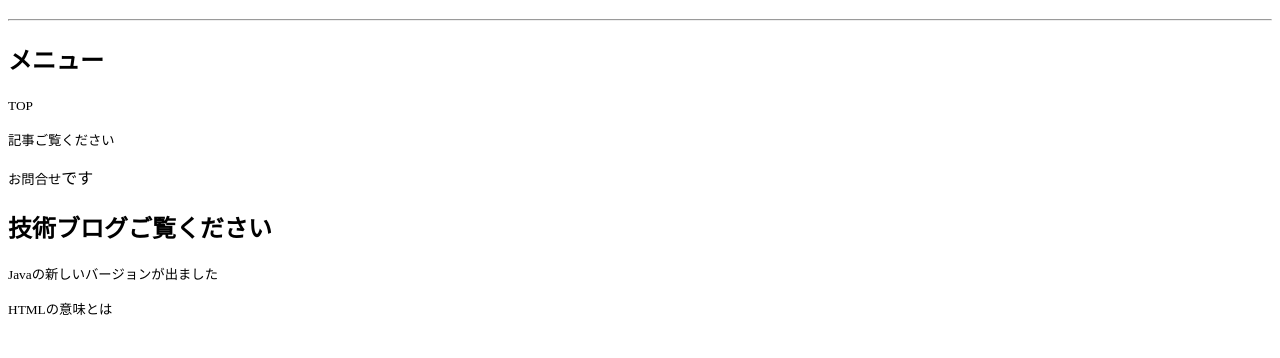
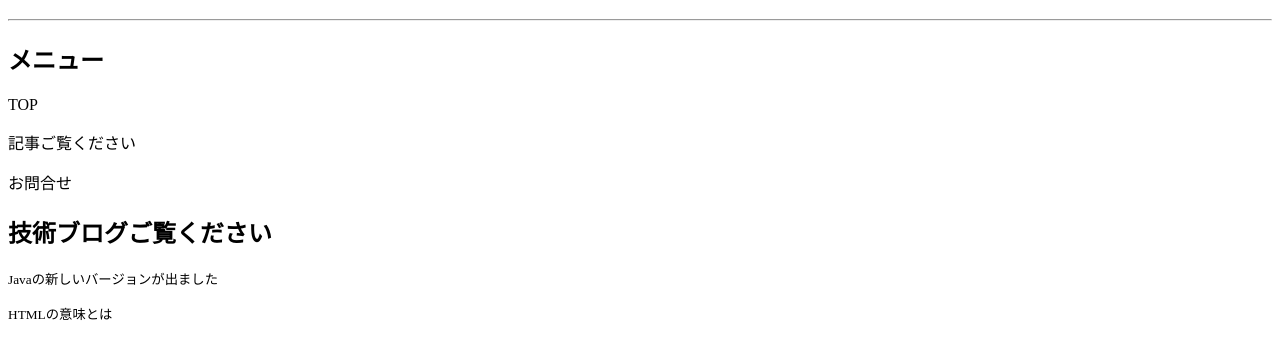
Before and after one commit to mchhichi7016/HTMLPractice, a plain HTML site: page practice/index.html in a window 1280 px wide. Shown: the part 70-428 px from the top of the page. Drawn offline with Linux system fonts and the light colour scheme.

Commit message:
new index update 13:20

```diff
--- a/practice/index.html
+++ b/practice/index.html
@@ -8,16 +8,21 @@
 </head>
 
 <body>
-    <!--見出しを書きます-->
     <h1><span style="color: red;">天才エンジニア</span>の技術ブログ</h1>
     <hr>
+
+    <div>
     <h2>メニュー</h2>
-    <p><small>TOP</small></p>
-    <p><small>記事ご覧ください</small></p>
-    <p><small>お問合せ</small>です</p>
+    <p>TOP</p>
+    <p>記事ご覧ください</p>
+    <p>お問合せ</p>
+    </div>
+
+    <div>
     <h2>技術ブログご覧ください</h2>
     <p><small>Javaの新しいバージョンが出ました</small></p>
     <p><small>HTMLの意味とは</small></p>
+    </div>
 
 </body>
 
```
